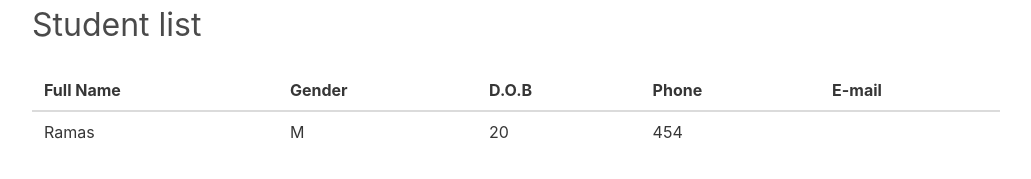
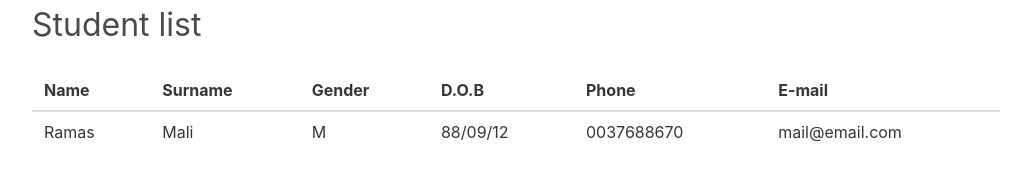
Before and after one commit to RamunasMalisauskas/CodeAcademy_Student_DB, a Vue app: page /students in a window 1280 px wide. Shown: the part 153-332 px from the top of the page, without its empty margins (124-1155 px from the left). Built offline with nearby package versions, Linux system fonts and the light colour scheme; no server answers; sample sign-in values are in the browser's storage.

Commit message:
student table created

```diff
--- a/src/views/Students.vue
+++ b/src/views/Students.vue
@@ -5,7 +5,8 @@
     <table class="table is-fullwidth">
       <thead>
         <tr>
-          <th>Full Name</th>
+          <th>Name</th>
+          <th>Surname</th>
           <th>Gender</th>
           <th>D.O.B</th>
           <th>Phone</th>
@@ -15,10 +16,11 @@
       <tbody>
         <tr>
           <td>Ramas</td>
+          <td>Mali</td>
           <td>M</td>
-          <td>20</td>
-          <td>454</td>
-          <td></td>
+          <td>88/09/12</td>
+          <td>0037688670</td>
+          <td>mail@email.com</td>
         </tr>
       </tbody>
     </table>
```
